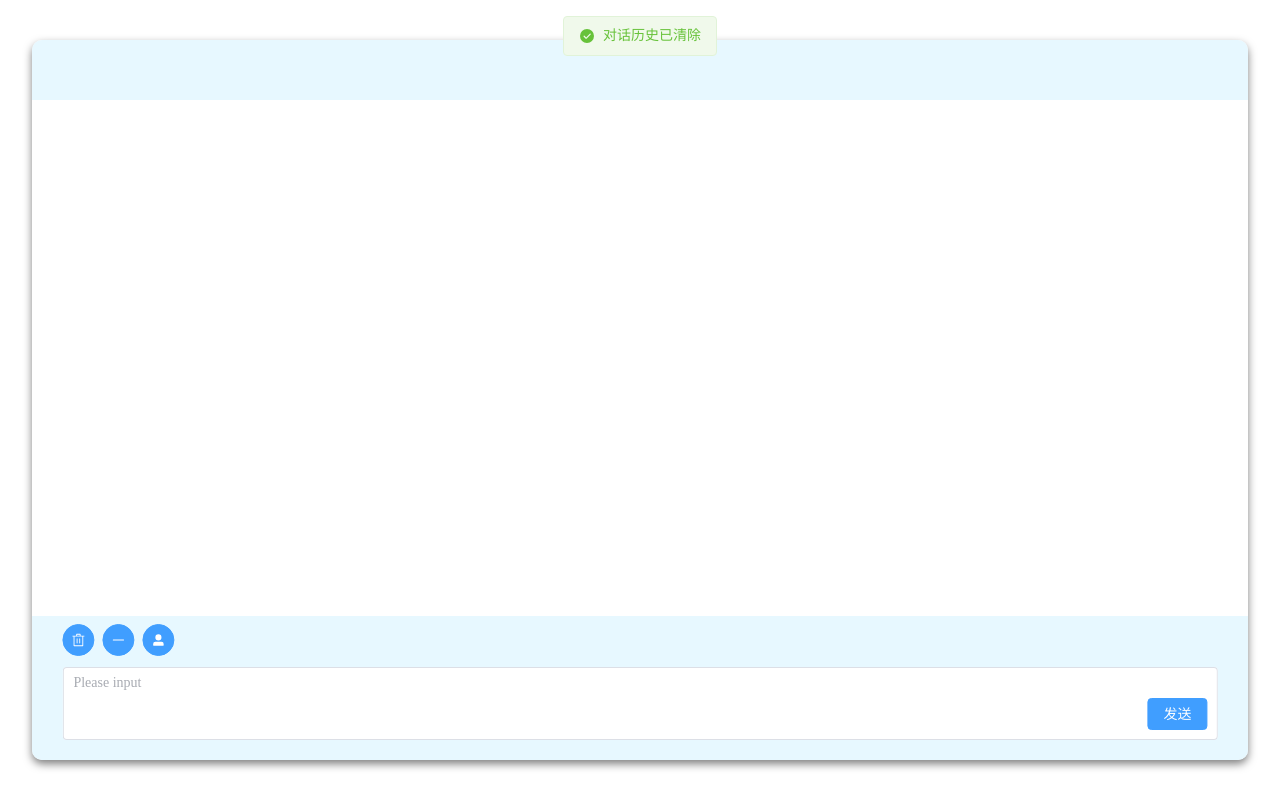
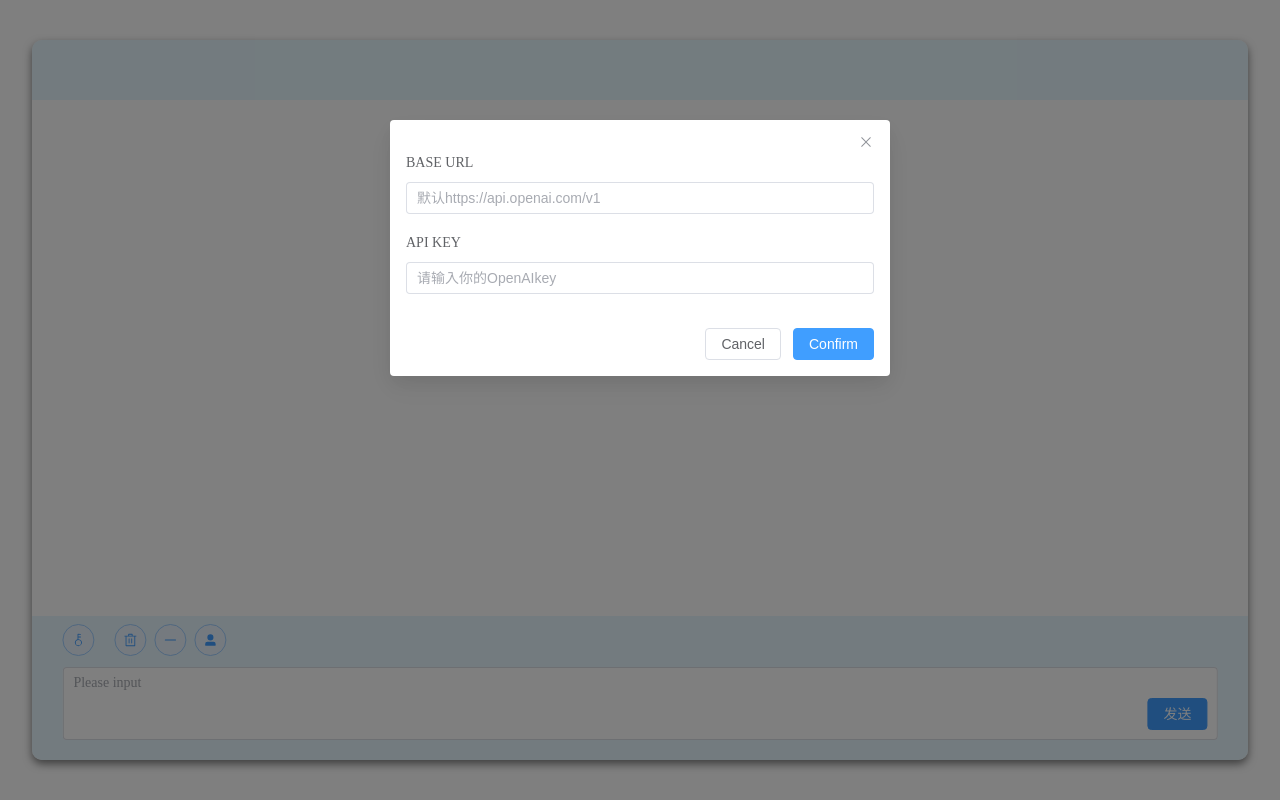
Before and after one commit to kidkin/ChatGPT-Fast-Web, a Vue app: page / in a window 1280 px wide. Both pictures are taken after a click on the button 78 px from the left and 640 px from the top of the page. Built offline with nearby package versions, Linux system fonts and the light colour scheme.

Commit message:
新增前端配置apikey按钮，更改按钮样式

```diff
--- a/src/App.vue
+++ b/src/App.vue
@@ -20,6 +20,7 @@
           </el-main>
           <el-footer>
             <el-row>
+              <KeyButton />
               <ClearMessageButton />
               <ModelButton />
               <MaskButton />
@@ -47,6 +48,7 @@
 import MessageInput from '@/components/MessageInput.vue'
 import ChatFrame from '@/components/ChatFrame.vue'
 import ModelButton from '@/components/ModelButton.vue'
+import KeyButton from '@/components/KeyButton.vue'
 import { ref, reactive, watchEffect, onMounted, onBeforeUnmount } from 'vue'
 import { chat } from '@/services/chatgpt'
 import { setMessage } from '@/utils/init'
--- a/src/components/ClearMessageButton.vue
+++ b/src/components/ClearMessageButton.vue
@@ -1,5 +1,5 @@
 <template>
-  <el-button type="primary" circle @click="handleCommand" :size="buttonSize">
+  <el-button plain type="primary" circle @click="handleCommand" :size="buttonSize">
     <el-icon><Delete /></el-icon>
   </el-button>
 </template>
--- /dev/null
+++ b/src/components/KeyButton.vue
@@ -0,0 +1,64 @@
+<template>
+  <el-button plain @click="dialogFormVisible = true " type="primary" circle :size="buttonSize"
+    ><el-icon><Key /></el-icon
+  ></el-button>
+  <el-dialog v-model="dialogFormVisible" title="" width="500" append-to-body="true" size="small">
+    <el-form :model="form" label-position="top">
+      <el-form-item label="BASE URL">
+        <el-input
+          v-model="form.BASE_URL"
+          autocomplete="off"
+          placeholder="默认https://api.openai.com/v1"
+        />
+      </el-form-item>
+      <el-form-item label="API KEY">
+        <el-input v-model="form.API_KEY" autocomplete="off" placeholder="请输入你的OpenAIkey" />
+      </el-form-item>
+    </el-form>
+    <template #footer>
+      <div class="dialog-footer">
+        <el-button @click="dialogFormVisible = false">Cancel</el-button>
+        <el-button type="primary" @click="update"> Confirm </el-button>
+      </div>
+    </template>
+  </el-dialog>
+</template>
+
+<script lang="ts" setup>
+import {onMounted, onUnmounted, reactive, ref } from 'vue'
+import { useOpenaiStore } from '../store/openai'
+
+//按钮大小
+const buttonSize = ref<'default' | 'small'>('default')
+const updateSize = () => {
+  buttonSize.value = window.innerWidth <= 768 ? 'small' : 'default'
+}
+onMounted(() => {
+  window.addEventListener('resize', updateSize)
+  updateSize()
+})
+
+onUnmounted(() => {
+  window.removeEventListener('resize', updateSize)
+})
+
+const dialogFormVisible = ref(false)
+const openaiStore = useOpenaiStore()
+const form = reactive({
+  BASE_URL: '',
+  API_KEY: ''
+})
+const update = () => {
+  openaiStore.setOpenaiBaseUrl(form.BASE_URL)
+  openaiStore.setOpenaiApiKey(form.API_KEY)
+  dialogFormVisible.value = false
+}
+</script>
+
+<style>
+@media only screen and (max-width: 600px) {
+  .el-dialog {
+    width: 80% !important;
+  }
+}
+</style>
--- a/src/components/MaskButton.vue
+++ b/src/components/MaskButton.vue
@@ -6,7 +6,7 @@
     trigger="click"
     max-height="300px"
   >
-    <el-button type="primary" circle :size="buttonSize">
+    <el-button plain type="primary" circle :size="buttonSize">
       <el-icon><UserFilled /></el-icon>
     </el-button>
     <template #dropdown>
--- a/src/components/ModelButton.vue
+++ b/src/components/ModelButton.vue
@@ -6,7 +6,7 @@
     trigger="click"
     max-height="300px"
   >
-    <el-button type="primary" circle :size="buttonSize">
+    <el-button plain type="primary" circle :size="buttonSize">
       <el-icon><Minus /></el-icon>
     </el-button>
     <template #dropdown>
```
Also changed, not shown: 1 other file (tests, documents, lock files or other folders).
